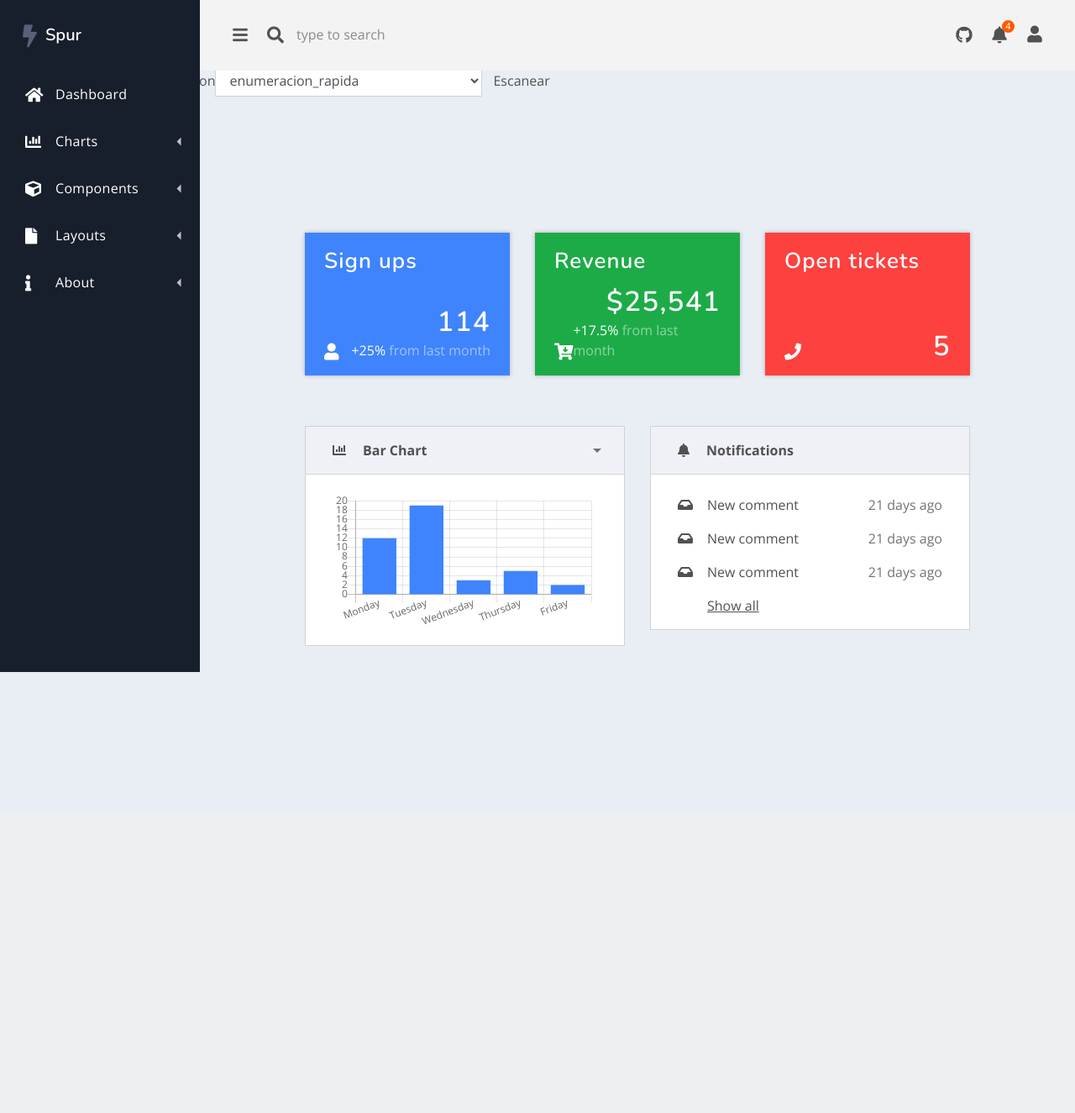
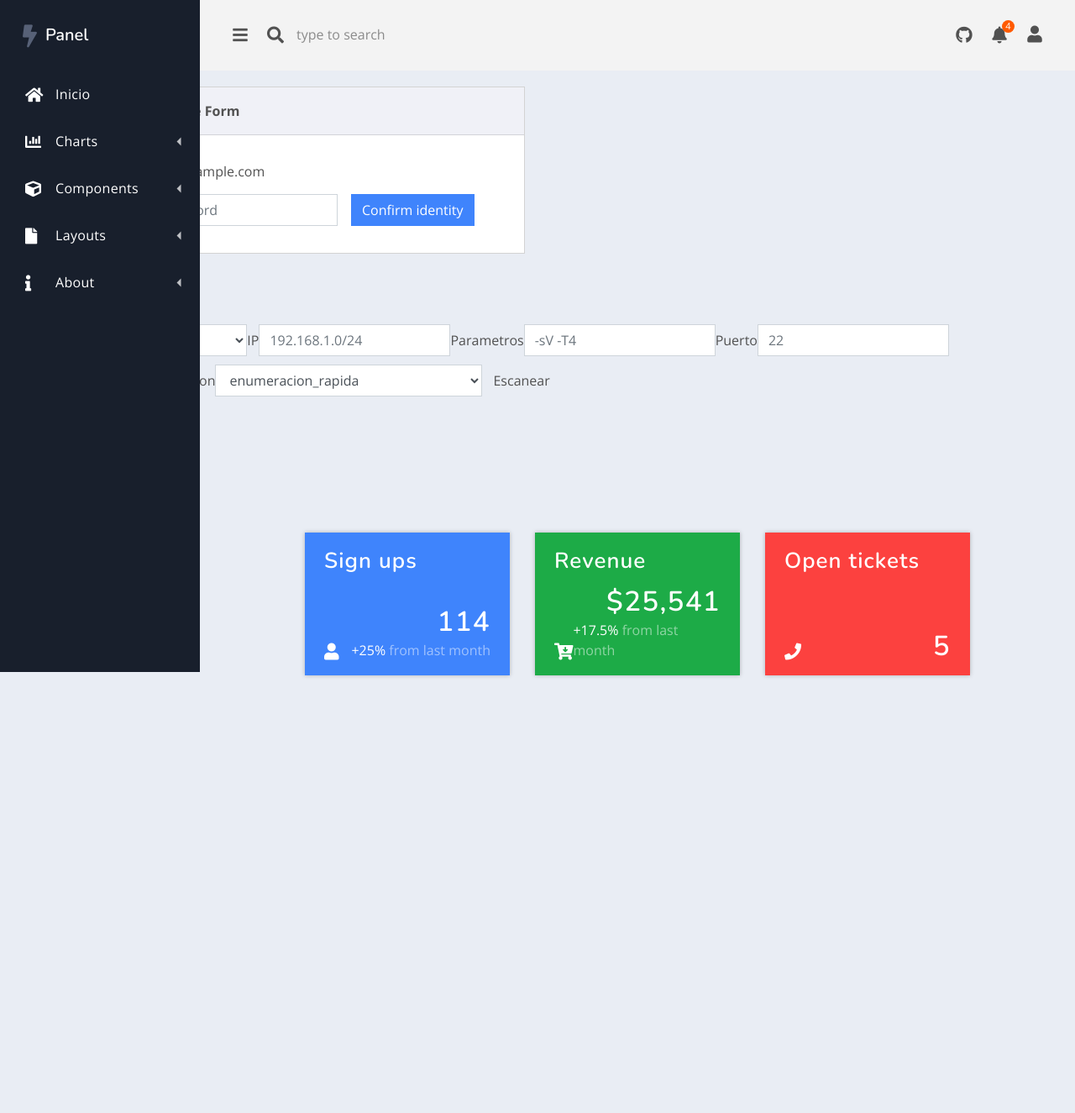
Before and after one commit to ConnorXploit/AutoMetasploit, a Flask app: template templates/index.html in a window 1280 px wide. Shown: the whole page at 84% size. Before the commit the page ends 800 px from the top, so only its background shows below. Run offline with Flask 2, Linux system fonts and the light colour scheme; the template is opened without the code that fills it, so the values that code supplies are empty; some libraries are stand-ins or nearby versions.

Commit message:
New form

```diff
--- a/templates/index.html
+++ b/templates/index.html
@@ -14,6 +14,36 @@
 </head>
 <body>
 <div class="container">
+	<main class="dash-content">
+		<div class="container-fluid">
+			<h1 class="dash-title">Forms</h1>
+			<div class="row">
+				<div class="col-xl-6">
+					<div class="card spur-card">
+						<div class="card-header">
+							<div class="spur-card-icon">
+								<i class="fas fa-chart-bar"></i>
+							</div>
+							<div class="spur-card-title"> Inline Form </div>
+						</div>
+						<div class="card-body ">
+							<form class="form-inline">
+								<div class="form-group mb-2">
+									<label for="staticEmail2" class="sr-only">Email</label>
+									<input type="text" readonly class="form-control-plaintext" id="staticEmail2" value="email@example.com">
+								</div>
+								<div class="form-group mx-sm-3 mb-2">
+									<label for="inputPassword2" class="sr-only">Password</label>
+									<input type="password" class="form-control" id="inputPassword2" placeholder="Password">
+								</div>
+								<button type="submit" class="btn btn-primary mb-2">Confirm identity</button>
+							</form>
+						</div>
+					</div>
+				</div>
+			</div>
+		</div>
+	</main>
 	<br>
 	<form class="form-inline" id="formInfoGath">
 		{% if interfaces %}
@@ -75,11 +105,11 @@
                 <a href="#!" class="menu-toggle">
                     <i class="fas fa-bars"></i>
                 </a>
-                <a href="index.html" class="spur-logo"><i class="fas fa-bolt"></i> <span>Spur</span></a>
+                <a href="index.html" class="spur-logo"><i class="fas fa-bolt"></i> <span>Panel</span></a>
             </header>
             <nav class="dash-nav-list">
                 <a href="index.html" class="dash-nav-item">
-                    <i class="fas fa-home"></i> Dashboard </a>
+                    <i class="fas fa-home"></i> Inicio </a>
                 <div class="dash-nav-dropdown">
                     <a href="#!" class="dash-nav-item dash-nav-dropdown-toggle">
                         <i class="fas fa-chart-bar"></i> Charts </a>
@@ -121,8 +151,7 @@
                     <a href="#!" class="dash-nav-item dash-nav-dropdown-toggle">
                         <i class="fas fa-info"></i> About </a>
                     <div class="dash-nav-dropdown-menu">
-                        <a href="https://github.com/HackerThemes/spur-template" target="_blank" class="dash-nav-dropdown-item">GitHub</a>
-                        <a href="http://hackerthemes.com" target="_blank" class="dash-nav-dropdown-item">HackerThemes</a>
+                        <a href="https://github.com/ConnorXploit/AutoMetasploit" target="_blank" class="dash-nav-dropdown-item">GitHub</a>
                     </div>
                 </div>
             </nav>
@@ -211,95 +240,7 @@
                         </div>
                     </div>
                     <div class="row">
-                        <div class="col-xl-6">
-                            <div class="card spur-card">
-                                <div class="card-header">
-                                    <div class="spur-card-icon">
-                                        <i class="fas fa-chart-bar"></i>
-                                    </div>
-                                    <div class="spur-card-title"> Bar Chart </div>
-                                    <div class="spur-card-menu">
-                                        <div class="dropdown show">
-                                            <a class="spur-card-menu-link" href="#" role="button" data-toggle="dropdown" aria-haspopup="true" aria-expanded="false">
-                                            </a>
-                                            <div class="dropdown-menu dropdown-menu-right" aria-labelledby="dropdownMenuLink">
-                                                <a class="dropdown-item" href="#">Action</a>
-                                                <a class="dropdown-item" href="#">Another action</a>
-                                                <a class="dropdown-item" href="#">Something else here</a>
-                                            </div>
-                                        </div>
-                                    </div>
-                                </div>
-                                <div class="card-body spur-card-body-chart">
-                                    <canvas id="spurChartjsBar"></canvas>
-                                    <script>
-                                        var ctx = document.getElementById("spurChartjsBar").getContext('2d');
-                                        var myChart = new Chart(ctx, {
-                                            type: 'bar',
-                                            data: {
-                                                labels: ["Monday", "Tuesday", "Wednesday", "Thursday", "Friday"],
-                                                datasets: [{
-                                                    label: 'Blue',
-                                                    data: [12, 19, 3, 5, 2],
-                                                    backgroundColor: window.chartColors.primary,
-                                                    borderColor: 'transparent'
-                                                }]
-                                            },
-                                            options: {
-                                                legend: {
-                                                    display: false
-                                                },
-                                                scales: {
-                                                    yAxes: [{
-                                                        ticks: {
-                                                            beginAtZero: true
-                                                        }
-                                                    }]
-                                                }
-                                            }
-                                        });
-                                    </script>
-                                </div>
-                            </div>
-                        </div>
-                        <div class="col-xl-6">
-                            <div class="card spur-card">
-                                <div class="card-header">
-                                    <div class="spur-card-icon">
-                                        <i class="fas fa-bell"></i>
-                                    </div>
-                                    <div class="spur-card-title"> Notifications </div>
-                                </div>
-                                <div class="card-body ">
-                                    <div class="notifications">
-                                        <a href="#!" class="notification">
-                                            <div class="notification-icon">
-                                                <i class="fas fa-inbox"></i>
-                                            </div>
-                                            <div class="notification-text">New comment</div>
-                                            <span class="notification-time">21 days ago</span>
-                                        </a>
-                                        <a href="#!" class="notification">
-                                            <div class="notification-icon">
-                                                <i class="fas fa-inbox"></i>
-                                            </div>
-                                            <div class="notification-text">New comment</div>
-                                            <span class="notification-time">21 days ago</span>
-                                        </a>
-                                        <a href="#!" class="notification">
-                                            <div class="notification-icon">
-                                                <i class="fas fa-inbox"></i>
-                                            </div>
-                                            <div class="notification-text">New comment</div>
-                                            <span class="notification-time">21 days ago</span>
-                                        </a>
-                                        <div class="notifications-show-all">
-                                            <a href="#!">Show all</a>
-                                        </div>
-                                    </div>
-                                </div>
-                            </div>
-                        </div>
+                        <!-- Aqui listar las notificaciones de ajax con los JSON -->
                     </div>
                 </div>
             </main>
```
